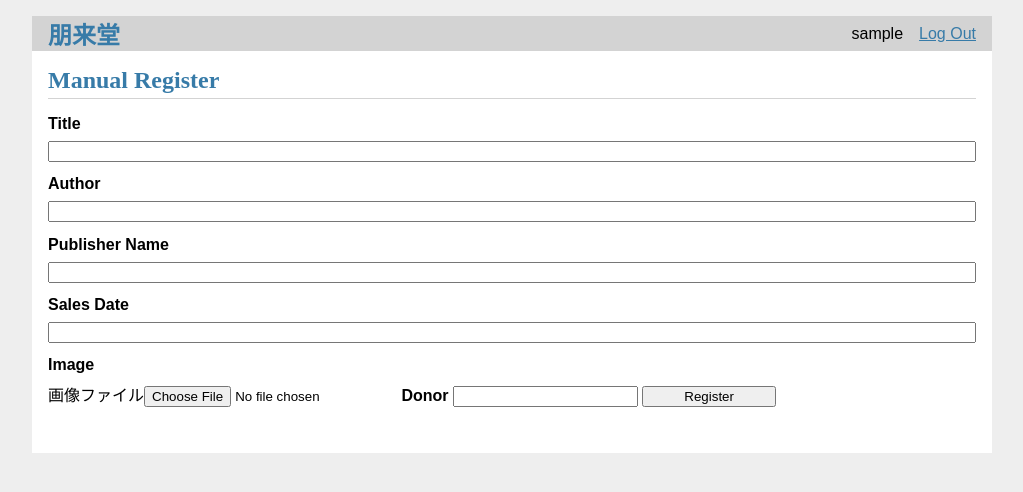
After one commit to k-watanabe14/Horaido-Library, a Flask app: page /register/manual in a window 1280 px wide. The commit adds this page. Shown: the top 492 px of the page, without its empty margins (128-1151 px from the left). Run offline with Flask 2, Linux system fonts and the light colour scheme; the visitor is signed in with stand-in values (Sample User, id 1); tables that the repository leaves empty hold one stand-in row (values such as "Sample post").

Commit message:
create a function of manual register

```diff
--- a/app/register/controllers.py
+++ b/app/register/controllers.py
@@ -15,9 +15,9 @@ def index():
     return render_template('register/index.html')
 
 
-@mod_register.route('/auto', methods=('GET', 'POST'))
+@mod_register.route('/isbn-auto', methods=('GET', 'POST'))
 @login_required
-def auto():
+def isbn_auto():
     isbn = request.args.get('isbn')
     book_data =[]
 
@@ -31,7 +31,7 @@ def auto():
         if error is not None:
             flash(error)
         else:
-            return redirect(url_for('register.auto', isbn = isbn))
+            return redirect(url_for('register.isbn_auto', isbn = isbn))
 
     if isbn is not None:
         url = 'https://app.rakuten.co.jp/services/api/BooksBook/Search/20170404?applicationId=1053085901834686387&isbn=' + isbn
@@ -52,7 +52,28 @@ def auto():
 
             return redirect(url_for('register.success'))
 
-    return render_template('register/auto.html', isbn = isbn, book_data = book_data)
+    return render_template('register/isbn-auto.html', isbn = isbn, book_data = book_data)
+
+
+@mod_register.route('/manual')
+@login_required
+def manual():
+
+    if request.method == 'POST':
+        title = request.form['title']
+        author = request.form['author']
+        publisher_name = request.form['publisher_name']
+        sales_date = request.form['sales_date']
+        image_url = None
+        donor = request.form['donor']
+
+        data = Book(isbn, title, author, publisher_name, sales_date, image_url, donor)
+        db.session.add(data)
+        db.session.commit()
+
+        return redirect(url_for('register.success'))
+
+    return render_template('register/manual.html')
 
 
 @mod_register.route('/success')
--- a/app/register/models.py
+++ b/app/register/models.py
@@ -7,7 +7,7 @@ class Book(db.Model):
     __tablename__ = 'book'
 
     id = db.Column(db.Integer, primary_key=True)
-    isbn = db.Column(db.BigInteger, nullable=False)
+    isbn = db.Column(db.BigInteger)
     title = db.Column(db.String(128), nullable=False)
     author = db.Column(db.String(128))
     publisher_name = db.Column(db.String(128))
--- a/app/templates/register/auto.html
+++ b/app/templates/register/isbn-auto.html
@@ -1,7 +1,7 @@
 {% extends 'base.html' %}
 
 {% block header %}
-  <h1>{% block title %}Auto Register{% endblock %}</h1>
+  <h1>{% block title %}ISBN Auto Register{% endblock %}</h1>
 {% endblock %}
 
 {% block content %}
@@ -36,7 +36,7 @@
 
     <input type="submit" value="Register">
 
-</form>
+  </form>
 
   {% endif %}
 
--- /dev/null
+++ b/app/templates/register/manual.html
@@ -0,0 +1,33 @@
+{% extends 'base.html' %}
+
+{% block header %}
+  <h1>{% block title %}Manual Register{% endblock %}</h1>
+{% endblock %}
+
+{% block content %}
+
+  <form method="post">
+
+    <label for="title">Title</label>
+    <input name="title" id="title" required>
+
+    <label for="author">Author</label>
+    <input name="author" id="author">
+
+    <label for="publisher_name">Publisher Name</label>
+    <input name="publisher_name" id="publisher_name">
+
+    <label for="sales_date">Sales Date</label>
+    <input name="sales_date" id="sales_date">
+
+    <label for="image">Image</label>
+    <enctype="multipart/form-data">画像ファイル<input type="file" name="pic">
+
+    <label for="donor">Donor</label>
+    <input name="donor" id="donor">
+
+    <input type="submit" value="Register">
+
+  </form>
+
+{% endblock %}
```
Also changed, not shown: app/templates/register/index.html (+5 -2 lines).
